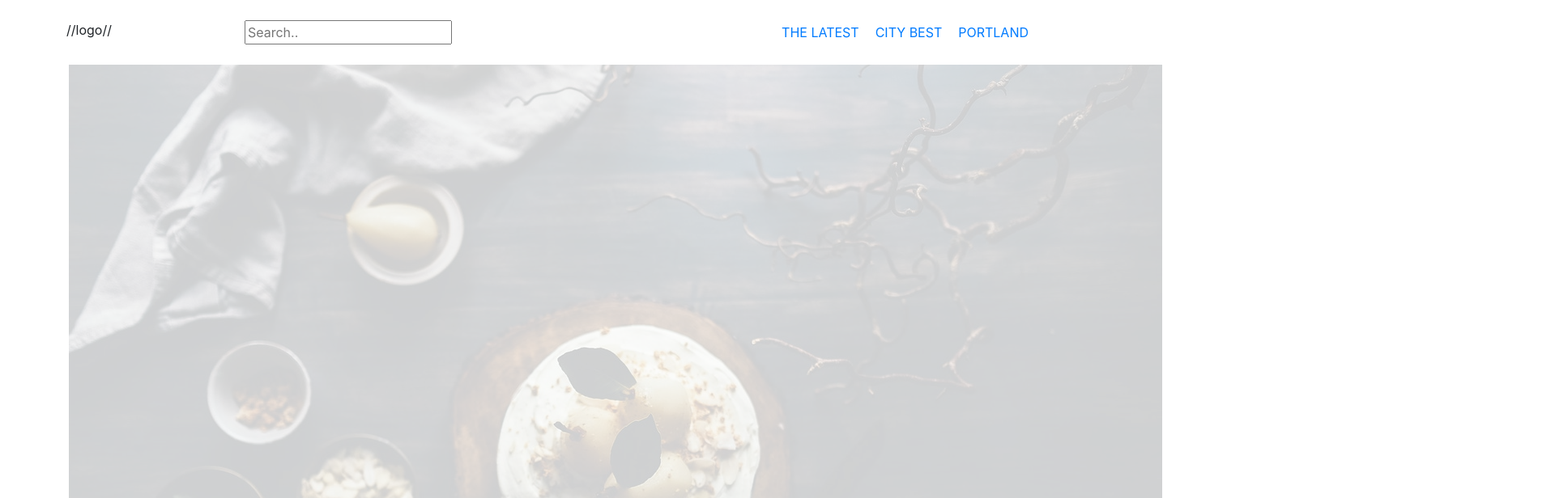
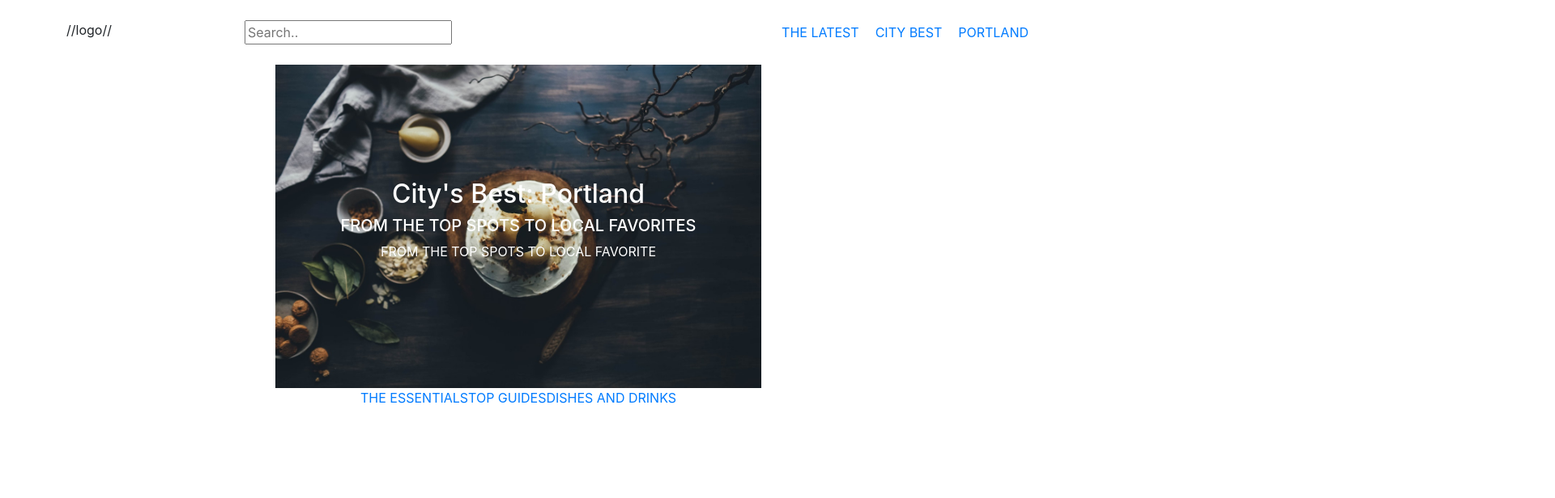
Before and after one commit to ko1h/angular-clone, an Angular app: page / in a window 1280 px wide. Shown: the top 616 px of the page at 81% size, 1920 px wide, since content can reach past the window. Built offline with nearby package versions, Linux system fonts and the light colour scheme.

Commit message:
fix issue with positioning in main header

```diff
--- a/src/app/main/main.component.css
+++ b/src/app/main/main.component.css
@@ -1,6 +1,9 @@
 .mainArea {
   width: 100%;
   text-align: center;
+  display: flex;
+  flex-direction: column;
+  justify-content: center;
 }
 .mainHeader{
   width: 100%;
@@ -9,12 +12,15 @@
   justify-content: center;
 }
 .foodImg {
-  opacity: .2;
+  position: relative;
+}
+#food {
+  height: 400px;
   width: 100%;
-  position: relative;
 }
 .portland{
   width: 100%;
+  text-align: center;
   position: absolute;
   color: white;
 }
--- a/src/app/main/main.component.html
+++ b/src/app/main/main.component.html
@@ -2,13 +2,13 @@
   <div class="mainArea">
     <div class="mainHeader">
       <div class="foodImg">
-        <img src="../assets/img/food.jpeg" alt="door">
+        <img id="food" src="../assets/img/food.jpeg" alt="door">
       </div>
       <!-- art logo -->
-      <div class="porland">
-        <h2 class="portland">City's Best: Portland </h2>
-        <h5 class="portland">FROM THE TOP SPOTS TO LOCAL FAVORITES</h5>
-        <p class="portland">FROM THE TOP SPOTS TO LOCAL FAVORITE</p>
+      <div class="portland">
+        <h2>City's Best: Portland </h2>
+        <h5>FROM THE TOP SPOTS TO LOCAL FAVORITES</h5>
+        <p>FROM THE TOP SPOTS TO LOCAL FAVORITE</p>
       </div>
     </div>
     <div class="divMain">
```
